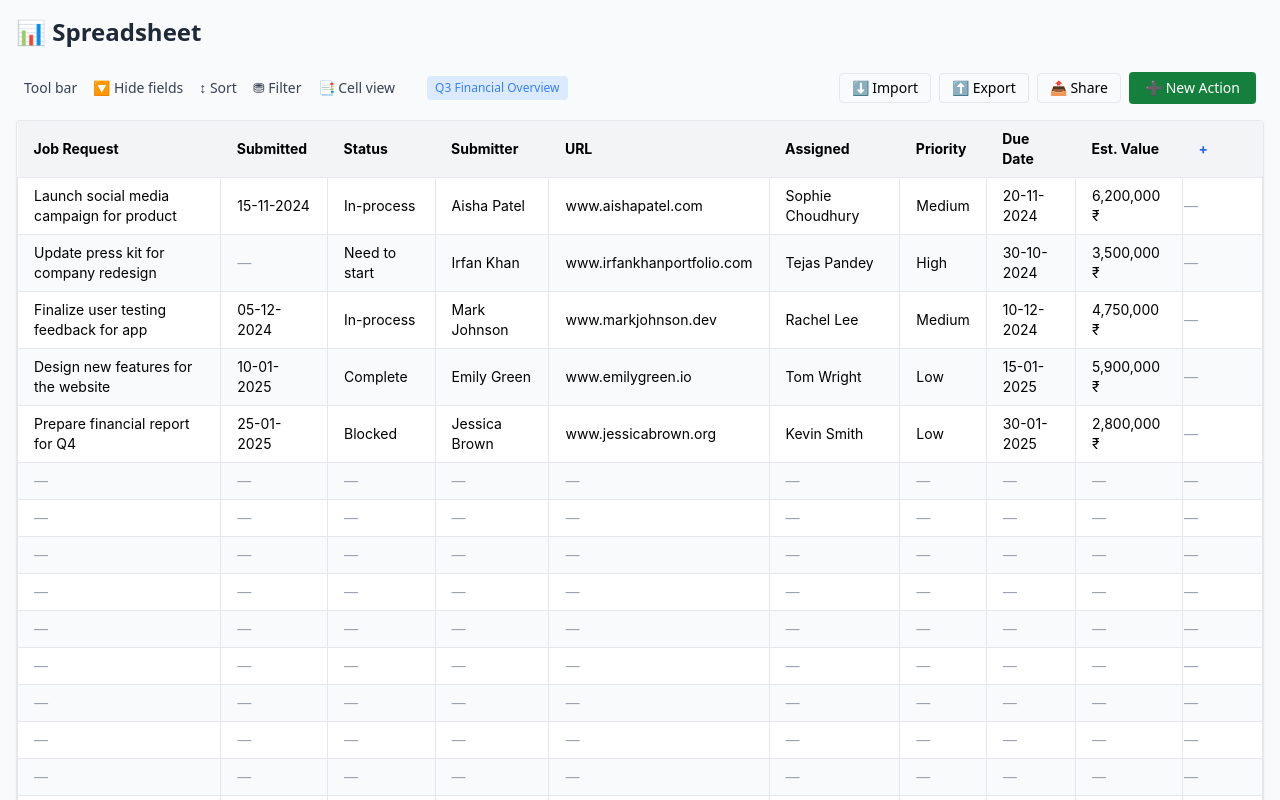
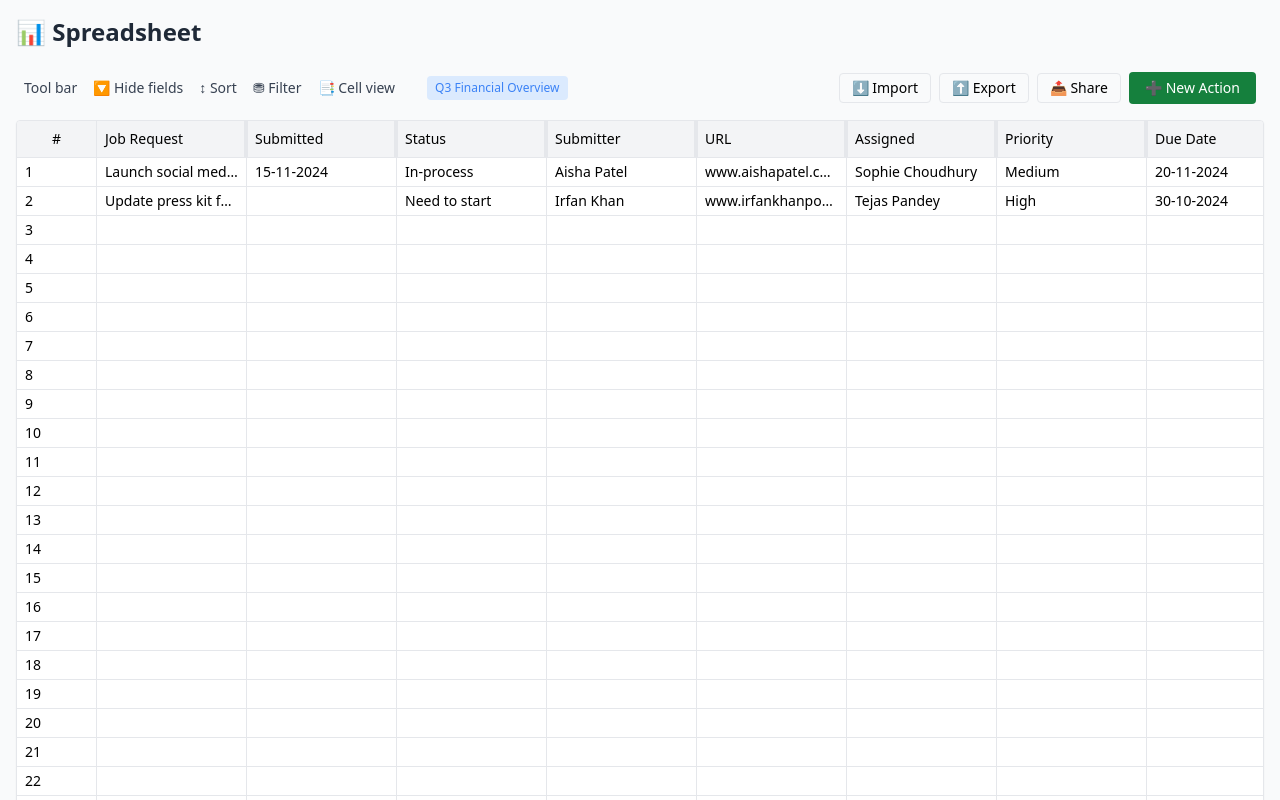
Before and after one commit to Sourabhgupta-11/Spreadsheet, a React (Create React App) app: page / in a window 1280 px wide. Shown: the top 800 px of the page. Built offline with nearby package versions, Linux system fonts and the light colour scheme.

Commit message:
Add column resize functionality

```diff
--- a/src/components/Spreadsheet.css
+++ b/src/components/Spreadsheet.css
@@ -61,3 +61,35 @@ th.resizable::after {
   height: 100%;
   cursor: col-resize;
 }
+
+.resizer {
+  display: inline-block;
+  background: #e5e7eb;
+  width: 4px;
+  height: 100%;
+  position: absolute;
+  right: 0;
+  top: 0;
+  transform: translateX(50%);
+  z-index: 1;
+  touch-action: none;
+}
+
+.resizer:hover,
+.resizer:active {
+  background: #a3a3a3;
+}
+
+input[type="text"] {
+  padding: 0.25rem 0.5rem;
+  font-size: 0.875rem;
+  width: 100%;
+  border: 1px solid #d1d5db;
+  border-radius: 0.25rem;
+  outline: none;
+}
+
+input[type="text"]:focus {
+  border-color: #facc15;
+  box-shadow: 0 0 0 2px #fde68a;
+}
--- a/src/components/Spreadsheet.js
+++ b/src/components/Spreadsheet.js
@@ -1,5 +1,9 @@
 import React, { useState, useEffect } from 'react';
-import { useTable } from 'react-table';
+import {
+  useTable,
+  useResizeColumns,
+  useFlexLayout,
+} from 'react-table';
 import './Spreadsheet.css';
 
 const defaultRows = [
@@ -25,39 +29,6 @@ const defaultRows = [
     dueDate: '30-10-2024',
     value: '3,500,000 ₹',
   },
-  {
-    job: 'Finalize user testing feedback for app',
-    submitted: '05-12-2024',
-    status: 'In-process',
-    submitter: 'Mark Johnson',
-    url: 'www.markjohnson.dev',
-    assigned: 'Rachel Lee',
-    priority: 'Medium',
-    dueDate: '10-12-2024',
-    value: '4,750,000 ₹',
-  },
-  {
-    job: 'Design new features for the website',
-    submitted: '10-01-2025',
-    status: 'Complete',
-    submitter: 'Emily Green',
-    url: 'www.emilygreen.io',
-    assigned: 'Tom Wright',
-    priority: 'Low',
-    dueDate: '15-01-2025',
-    value: '5,900,000 ₹',
-  },
-  {
-    job: 'Prepare financial report for Q4',
-    submitted: '25-01-2025',
-    status: 'Blocked',
-    submitter: 'Jessica Brown',
-    url: 'www.jessicabrown.org',
-    assigned: 'Kevin Smith',
-    priority: 'Low',
-    dueDate: '30-01-2025',
-    value: '2,800,000 ₹',
-  },
   ...Array.from({ length: 25 }, () => ({
     job: '',
     submitted: '',
@@ -71,32 +42,47 @@ const defaultRows = [
   })),
 ];
 
-const initialColumns = [
-  { Header: 'Job Request', accessor: 'job' },
-  { Header: 'Submitted', accessor: 'submitted' },
-  { Header: 'Status', accessor: 'status' },
-  { Header: 'Submitter', accessor: 'submitter' },
-  { Header: 'URL', accessor: 'url' },
-  { Header: 'Assigned', accessor: 'assigned' },
-  { Header: 'Priority', accessor: 'priority' },
-  { Header: 'Due Date', accessor: 'dueDate' },
-  { Header: 'Est. Value', accessor: 'value' },
-];
-
 const Spreadsheet = () => {
-  const [columns, setColumns] = useState(initialColumns);
+  const [columns, setColumns] = useState([
+    { Header: '#', accessor: 'rowIndex', disableResizing: true, width: 40 },
+    { Header: 'Job Request', accessor: 'job', resizable: true },
+    { Header: 'Submitted', accessor: 'submitted', resizable: true },
+    { Header: 'Status', accessor: 'status', resizable: true },
+    { Header: 'Submitter', accessor: 'submitter', resizable: true },
+    { Header: 'URL', accessor: 'url', resizable: true },
+    { Header: 'Assigned', accessor: 'assigned', resizable: true },
+    { Header: 'Priority', accessor: 'priority', resizable: true },
+    { Header: 'Due Date', accessor: 'dueDate', resizable: true },
+    { Header: 'Est. Value', accessor: 'value', resizable: true },
+  ]);
   const [data, setData] = useState(defaultRows);
   const [activeCell, setActiveCell] = useState(null);
   const [editingCell, setEditingCell] = useState(null);
 
-  const handleAddColumn = () => {
-    const newAccessor = `custom_${columns.length}`;
-    const newColumn = { Header: `Column ${columns.length + 1}`, accessor: newAccessor };
-    const updatedColumns = [...columns, newColumn];
-    const updatedData = data.map((row) => ({ ...row, [newAccessor]: '' }));
-    setColumns(updatedColumns);
-    setData(updatedData);
-  };
+  const augmentedData = data.map((row, index) => ({
+    ...row,
+    rowIndex: index + 1,
+  }));
+
+  const {
+    getTableProps,
+    getTableBodyProps,
+    headerGroups,
+    rows,
+    prepareRow,
+  } = useTable(
+    {
+      columns,
+      data: augmentedData,
+      defaultColumn: {
+        minWidth: 80,
+        width: 150,
+        maxWidth: 400,
+      },
+    },
+    useFlexLayout,
+    useResizeColumns
+  );
 
   const handleKeyDown = (e) => {
     if (!activeCell) return;
@@ -118,58 +104,61 @@ const Spreadsheet = () => {
 
   const handleCellChange = (rowIndex, accessor, value) => {
     const updated = [...data];
+    if (accessor !== 'rowIndex') {
       updated[rowIndex][accessor] = value;
       setData(updated);
+    }
   };
 
-  const {
-    getTableProps,
-    getTableBodyProps,
-    headerGroups,
-    rows,
-    prepareRow,
-  } = useTable({ columns, data });
+  const handleAddColumn = () => {
+    const newAccessor = `custom_${columns.length}`;
+    const newColumn = {
+      Header: `Column ${columns.length}`,
+      accessor: newAccessor,
+      resizable: true,
+    };
+    const updatedColumns = [...columns, newColumn];
+    const updatedData = data.map((row) => ({ ...row, [newAccessor]: '' }));
+    setColumns(updatedColumns);
+    setData(updatedData);
+  };
 
   return (
     <div className="overflow-auto border rounded shadow-sm text-sm bg-white">
-      <table {...getTableProps()} className="table-auto w-full border-collapse">
-        <thead>
-          {headerGroups.map((headerGroup) => {
-            const { key, ...rest } = headerGroup.getHeaderGroupProps();
-            return (
-              <tr key={key} {...rest}>
-                {headerGroup.headers.map((column, colIndex) => {
-                  const { key: colKey, ...colProps } = column.getHeaderProps();
-                  return (
-                    <th
-                      key={colKey}
-                      {...colProps}
-                      className="px-4 py-2 border-b text-left bg-gray-100"
+      <div {...getTableProps()} className="table w-full">
+        <div>
+          {headerGroups.map((headerGroup) => (
+            <div {...headerGroup.getHeaderGroupProps()} className="tr bg-gray-100 border-b">
+              {headerGroup.headers.map((column, colIndex) => (
+                <div
+                  {...column.getHeaderProps()}
+                  className={`th font-medium text-left px-2 py-2 border-r relative ${
+                    column.id === 'rowIndex' ? 'text-center w-[40px] min-w-[40px] max-w-[40px]' : ''
+                  }`}
                 >
                   {column.render('Header')}
-                    </th>
-                  );
-                })}
-
-                <th
+                  {column.canResize && (
+                    <div {...column.getResizerProps()} className="resizer" />
+                  )}
+                </div>
+              ))}
+              {/* + Column Header */}
+              <div
+                className="th text-blue-600 font-bold px-2 py-2 cursor-pointer justify-center items-center flex border-l border-gray-300 min-w-[60px] max-w-[60px]"
+                style={{ width: '60px', flexShrink: 0 }}
                 onClick={handleAddColumn}
-                  className="px-4 py-2 border-b text-left bg-gray-100 text-blue-600 font-bold cursor-pointer"
-                  style={{ minWidth: '80px' }}
               >
                 +
-                </th>
-              </tr>
-            );
-          })}
-        </thead>
-        <tbody {...getTableBodyProps()}>
+              </div>
+            </div>
+          ))}
+        </div>
+        <div {...getTableBodyProps()}>
           {rows.map((row, rowIndex) => {
             prepareRow(row);
-            const { key: rowKey, ...rowProps } = row.getRowProps();
             return (
-              <tr key={rowKey} {...rowProps} className="border-t">
+              <div {...row.getRowProps()} className="tr border-b">
                 {row.cells.map((cell, colIndex) => {
-                  const { key: cellKey, ...cellProps } = cell.getCellProps();
                   const isActive =
                     activeCell &&
                     activeCell[0] === rowIndex &&
@@ -178,12 +167,10 @@ const Spreadsheet = () => {
                     editingCell &&
                     editingCell[0] === rowIndex &&
                     editingCell[1] === colIndex;
-
                   return (
-                    <td
-                      key={cellKey}
-                      {...cellProps}
-                      className={`px-4 py-2 border border-gray-200 cursor-pointer ${
+                    <div
+                      {...cell.getCellProps()}
+                      className={`td px-2 py-1 border-r cursor-pointer overflow-hidden text-ellipsis whitespace-nowrap ${
                         isActive
                           ? 'bg-yellow-100 ring-2 ring-yellow-400'
                           : 'hover:bg-gray-50'
@@ -195,8 +182,8 @@ const Spreadsheet = () => {
                     >
                       {isEditing ? (
                         <input
+                          autoFocus
                           className="w-full border rounded px-1 py-0.5"
-                          autoFocus
                           value={cell.value || ''}
                           onChange={(e) =>
                             handleCellChange(rowIndex, cell.column.id, e.target.value)
@@ -211,15 +198,19 @@ const Spreadsheet = () => {
                       ) : (
                         cell.render('Cell')
                       )}
-                    </td>
+                    </div>
                   );
                 })}
-                <td className="border border-gray-200"></td>
-              </tr>
+                {/* Matching + Column Body Cell */}
+                <div
+                  className="td border-l border-gray-200"
+                  style={{ width: '60px', flexShrink: 0 }}
+                />
+              </div>
             );
           })}
-        </tbody>
-      </table>
+        </div>
+      </div>
     </div>
   );
 };
```
Lines whose indentation alone changed are shown as unchanged.
